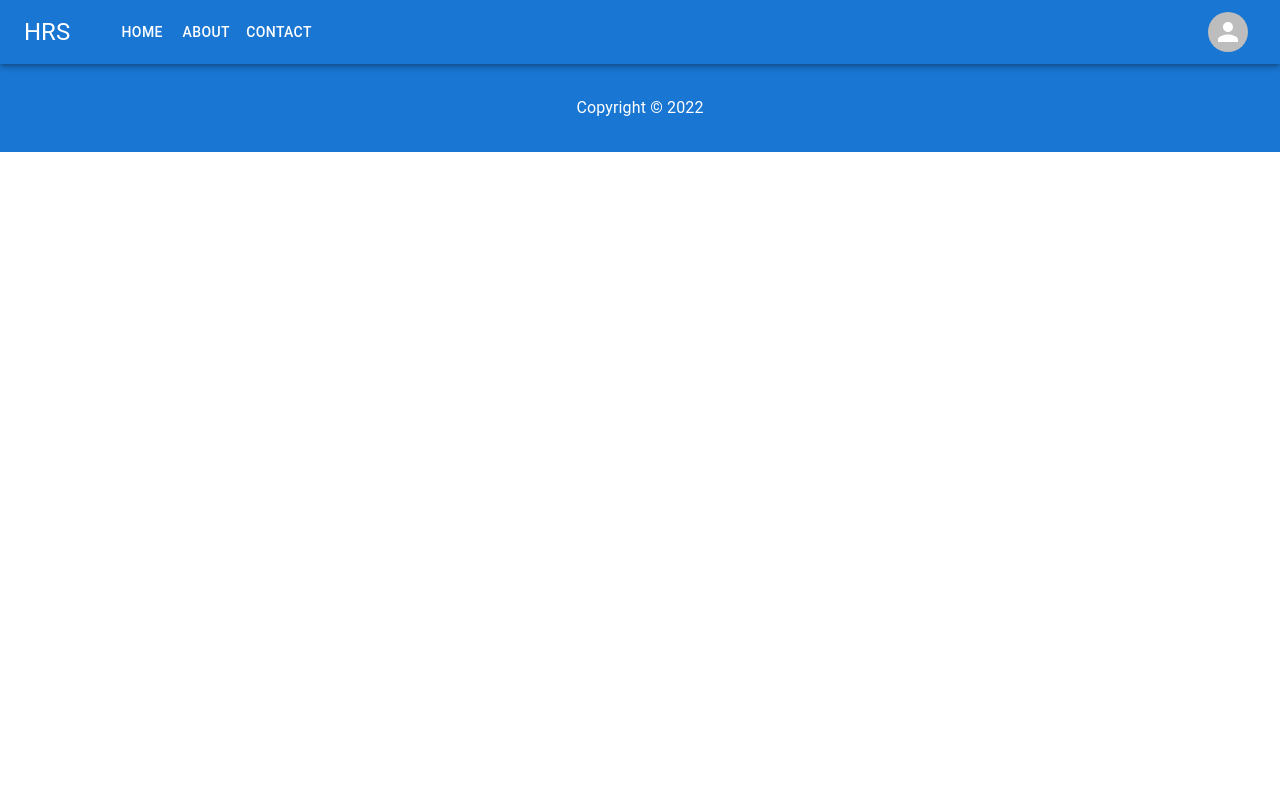
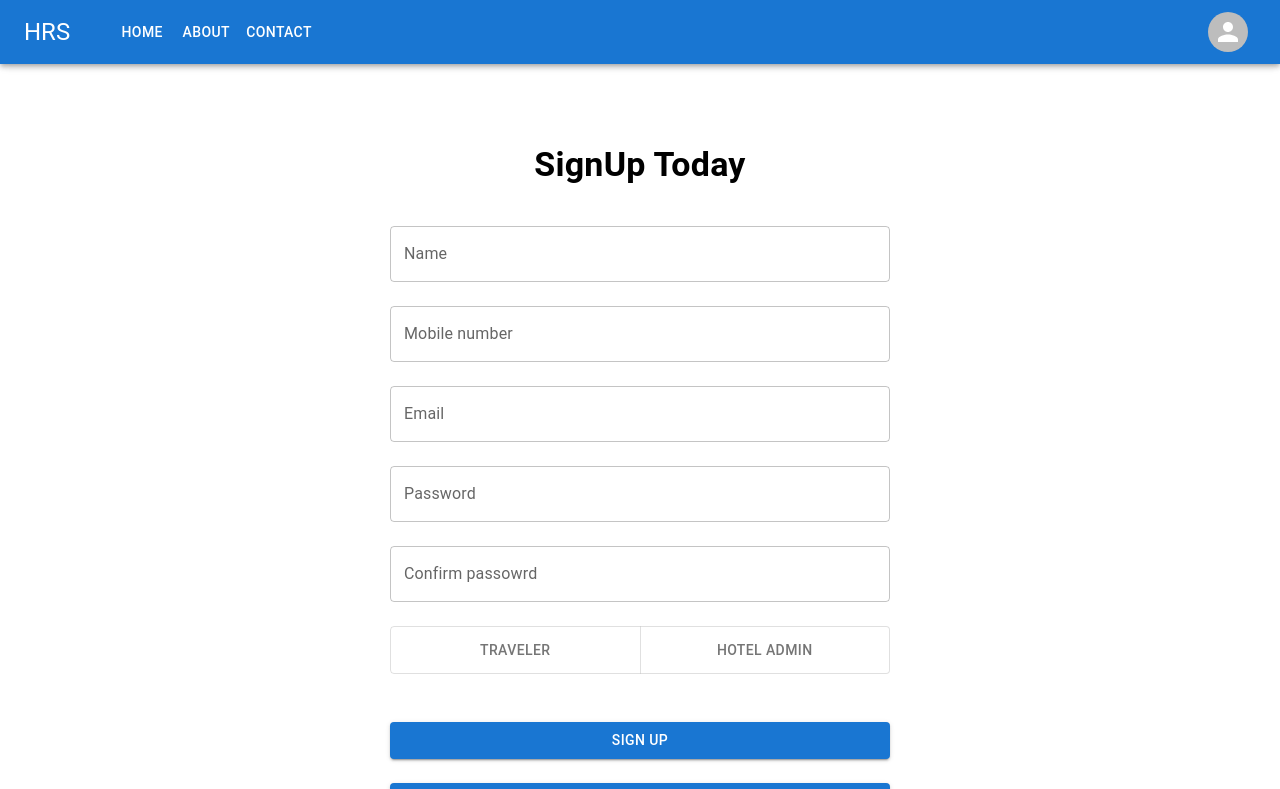
Before and after one commit to LassazVegaz/Hotel-Reservation-System, a React (Create React App) app in the folder frontend/: page / in a window 1280 px wide. Shown: the top 789 px of the page. Built offline with nearby package versions, Linux system fonts and the light colour scheme.

Commit message:
create acc page

```diff
--- a/frontend/src/App.tsx
+++ b/frontend/src/App.tsx
@@ -1,10 +1,13 @@
 import { Footer } from "./components/Footer/Footer";
 import { Header } from "./components/Header/Header";
+import { CreateAccountPage } from "./pages/CreateAccountPage/CreateAccountPage";
 
 function App() {
 	return (
 		<div>
 			<Header />
+
+			<CreateAccountPage />
 
 			<Footer />
 		</div>
--- /dev/null
+++ b/frontend/src/pages/CreateAccountPage/CreateAccountPage.tsx
@@ -0,0 +1,21 @@
+import { Box, Typography } from "@mui/material";
+import { CreateAcountForm } from "./CreateAcountForm";
+
+export const CreateAccountPage = () => {
+	return (
+		<Box display="flex" justifyContent="center">
+			<Box my={10} minWidth={500}>
+				<Typography
+					variant="h4"
+					mb={5}
+					textAlign="center"
+					fontWeight="bold"
+				>
+					SignUp Today
+				</Typography>
+
+				<CreateAcountForm />
+			</Box>
+		</Box>
+	);
+};
--- /dev/null
+++ b/frontend/src/pages/CreateAccountPage/CreateAcountForm.tsx
@@ -0,0 +1,47 @@
+import {
+	Button,
+	Box,
+	TextField,
+	ToggleButton,
+	ToggleButtonGroup,
+} from "@mui/material";
+import { Formik } from "formik";
+
+export const CreateAcountForm = () => {
+	return (
+		<Formik
+			initialValues={{}}
+			onSubmit={() => {
+				console.log("creating");
+			}}
+		>
+			<Box
+				component="form"
+				display="flex"
+				flexDirection="column"
+				rowGap={3}
+			>
+				<TextField label="Name" />
+				<TextField label="Mobile number" type="tel" />
+				<TextField label="Email" type="email" />
+				<TextField label="Password" type="password" />
+				<TextField label="Confirm passowrd" type="password" />
+
+				<ToggleButtonGroup exclusive fullWidth>
+					<ToggleButton value="traveler">Traveler</ToggleButton>
+					<ToggleButton value="hotel-admin">Hotel Admin</ToggleButton>
+				</ToggleButtonGroup>
+
+				<Button
+					variant="contained"
+					sx={{
+						mt: 3,
+					}}
+				>
+					Sign Up
+				</Button>
+				<Button variant="contained">Sign In</Button>
+			</Box>
+		</Formik>
+	);
+};
```
